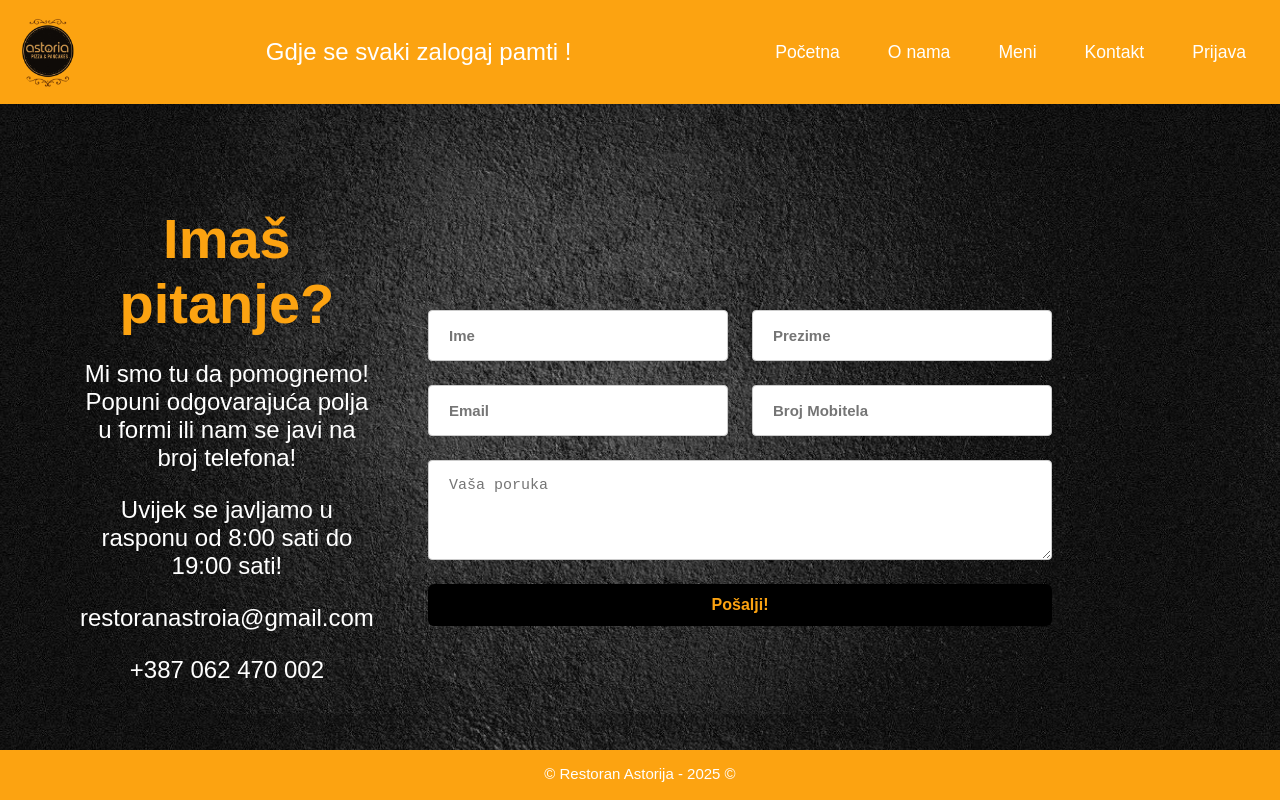
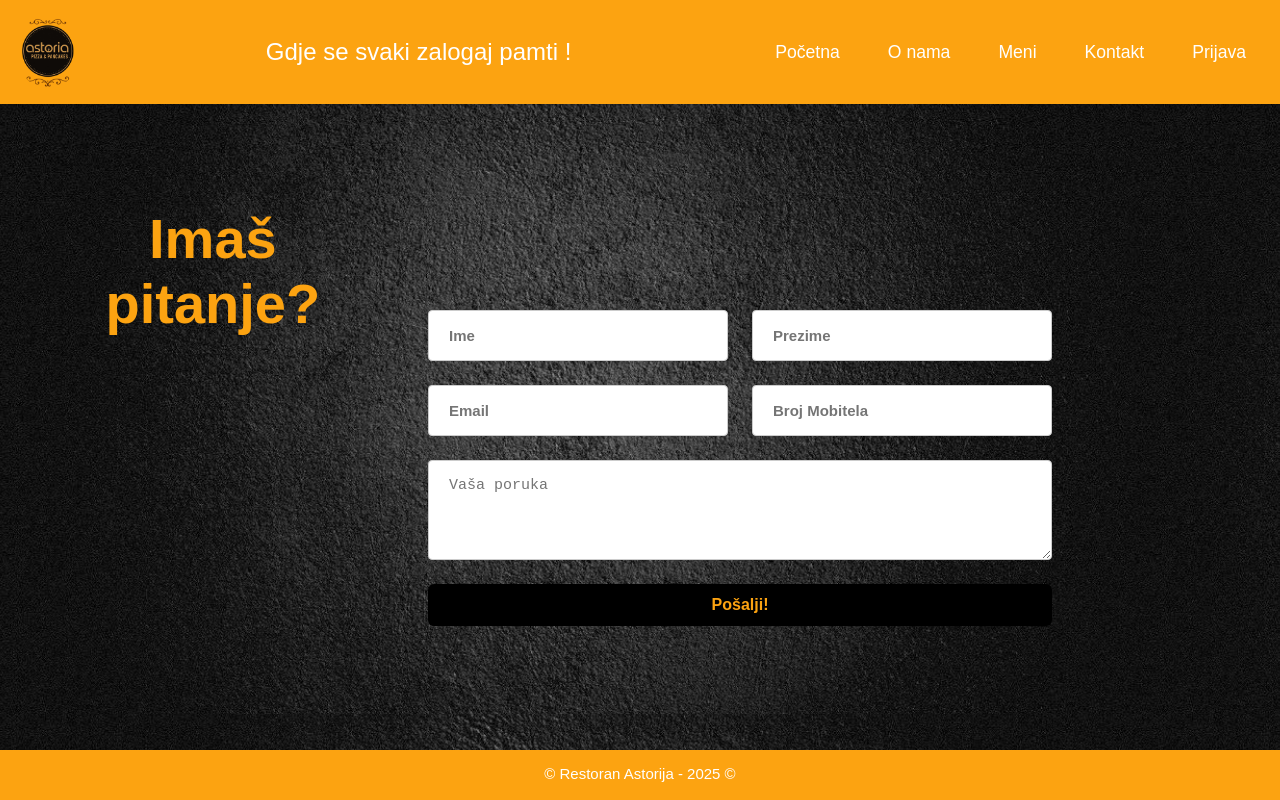
Before and after one commit to kemalbeganovic24/Restoran-Astoria, a React (Create React App) app: page /contact in a window 1280 px wide. Built offline with nearby package versions, Linux system fonts and the light colour scheme.

Commit message:
Update Contact.js

```diff
--- a/src/pages/Contact.js
+++ b/src/pages/Contact.js
@@ -55,28 +55,14 @@ function ContactForm(){
         <div className="form-container">
             <div className="form-info">
                 <h2>Imaš pitanje?</h2>
-                <p>Mi smo tu da pomognemo! Popuni odgovarajuća polja u formi ili nam se javi na broj telefona!</p>
-                <p> Uvijek se javljamo u rasponu od 8:00 sati do 19:00 sati!</p>
-                <p> restoranastroia@gmail.com</p>
-                <p> +387 062 470 002</p>
             </div>
             <form className="contact-form-grid" onSubmit={handleSubmit}>
 
                 <input name="name" type="text" placeholder="Ime" value={formData.name} onChange={(handleChange)} />
-                {errors.name && <span className="error">{errors.name}</span>}
-
                 <input name="lastName" type="text" placeholder="Prezime" value={formData.lastName} onChange={(handleChange) } />
-                {errors.lastName && <span className="error">{errors.lastName}</span>}
-
                 <input name="email" type="text" placeholder="Email" value={formData.email} onChange={(handleChange)} />
-                {errors.email && <span className="error">{errors.email}</span>}
-
                 <input name="phone" type="tel" placeholder="Broj Mobitela" maxLength={9} value={formData.phone} onChange={(handleChange)}/>
-                {errors.phone && <span className="error">{errors.phone}</span>}
-
                 <textarea name="message" placeholder="Vaša poruka" value={formData.message} onChange={(handleChange)} />
-                {errors.message && <span className="error">{errors.message}</span>}
-
 
                 <button type="submit">Pošalji!</button>
             </form>
```
